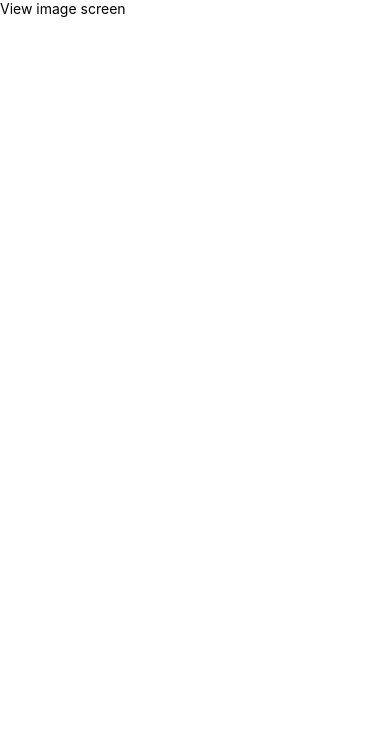
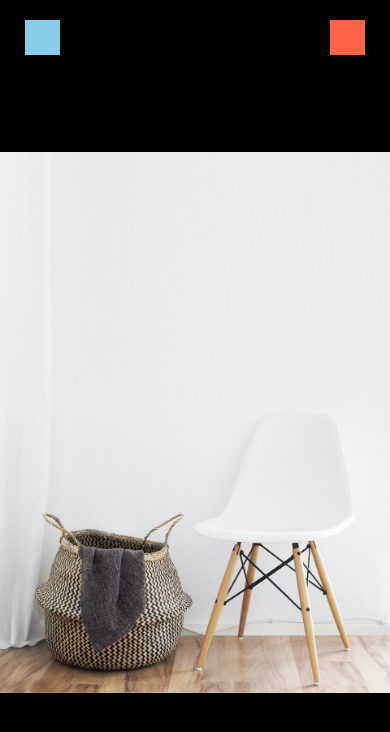
Before and after one commit to Max-256/OverIt, a React Native app: screen / in a window 390 px wide. Shown: the top 732 px of the page. Built offline with nearby package versions, Linux system fonts and the light colour scheme.

Commit message:
build the view image screen

```diff
--- a/app/screens/ViewImageScreen.js
+++ b/app/screens/ViewImageScreen.js
@@ -1,12 +1,43 @@
 import React from "react";
-import { View, Text } from "react-native";
+import { View, Text, Image, StyleSheet } from "react-native";
 
 function ViewImageScreen(props) {
   return (
-    <View>
-      <Text>View image screen</Text>
+    <View style={styles.container}>
+      <View style={styles.closeIcon} />
+      <View style={styles.DeleteIcon} />
+
+      <Image style={styles.image} source={require("../assets/chair.jpg")} />
     </View>
   );
 }
 
+const styles = StyleSheet.create({
+  container: {
+    backgroundColor: "black",
+    flex: 1,
+  },
+  closeIcon: {
+    width: 35,
+    height: 35,
+    backgroundColor: "skyblue",
+    position: "absolute",
+    top: 20,
+    left: 25,
+  },
+  DeleteIcon: {
+    width: 35,
+    height: 35,
+    backgroundColor: "tomato",
+    position: "absolute",
+    top: 20,
+    right: 25,
+  },
+  image: {
+    width: "100%",
+    height: "100%",
+    resizeMode: "contain",
+  },
+});
+
 export default ViewImageScreen;
```
